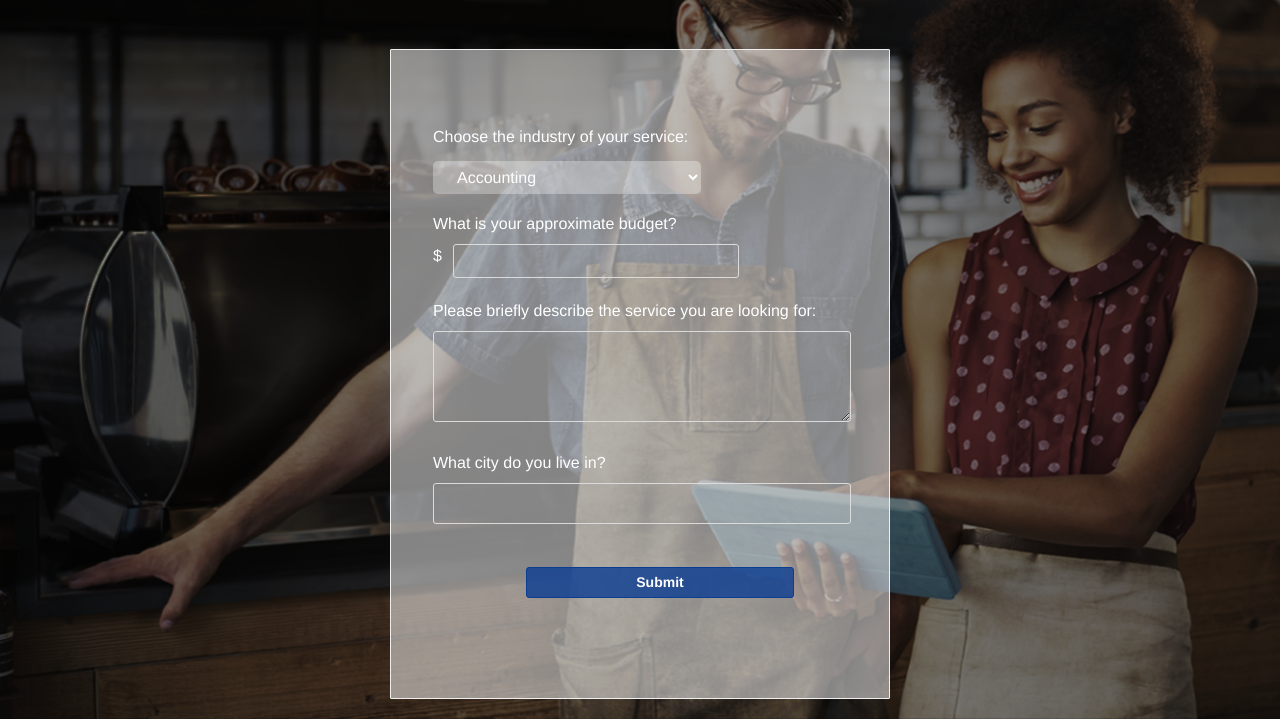
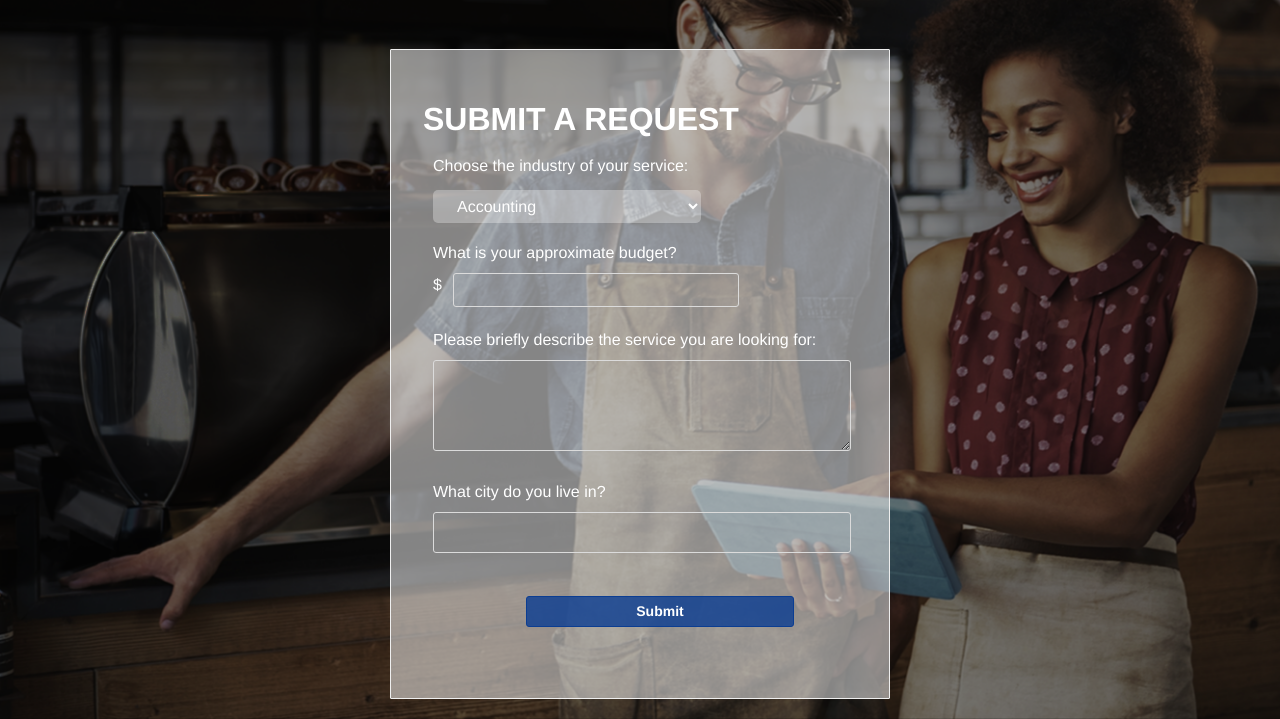
Before and after one commit to dannygosain1/RBC-Serve, a plain HTML site: page templates/main.html in a window 1280 px wide. Shown: the part 81-800 px from the top of the page. Drawn offline with nearby package versions, Linux system fonts and the light colour scheme.

Commit message:
Added title to the form

```diff
--- a/templates/main.html
+++ b/templates/main.html
@@ -21,10 +21,10 @@
 
     <div class="base_main" style="margin:0 auto;"> <br>
 
-
       <table border="0" width=100% align="center">
           <tr>
             <td height = "600px" style="padding: 0px 0px 0px 30px;">
+            <h1>SUBMIT A REQUEST</h1>
               <form>
           <div class="row">
             <label class = "industry">Choose the industry of your service:</label> <br>
```
